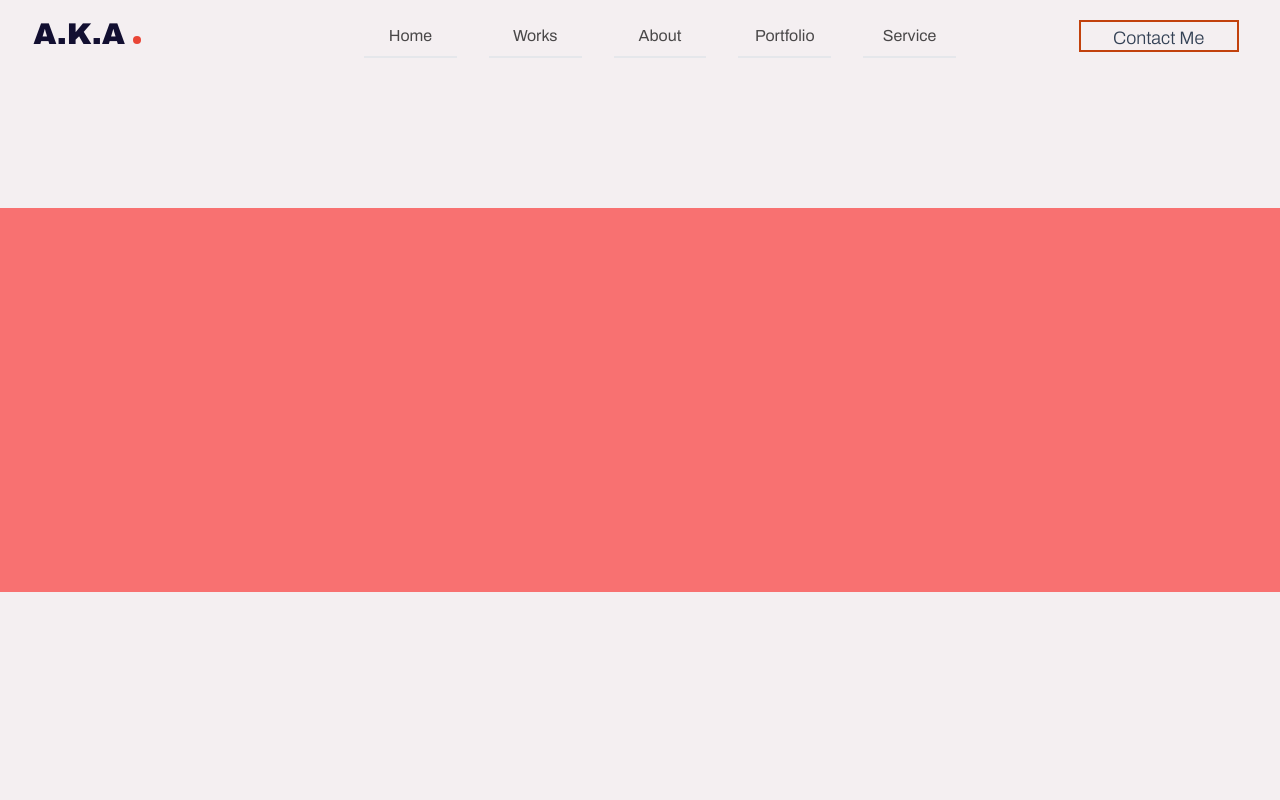
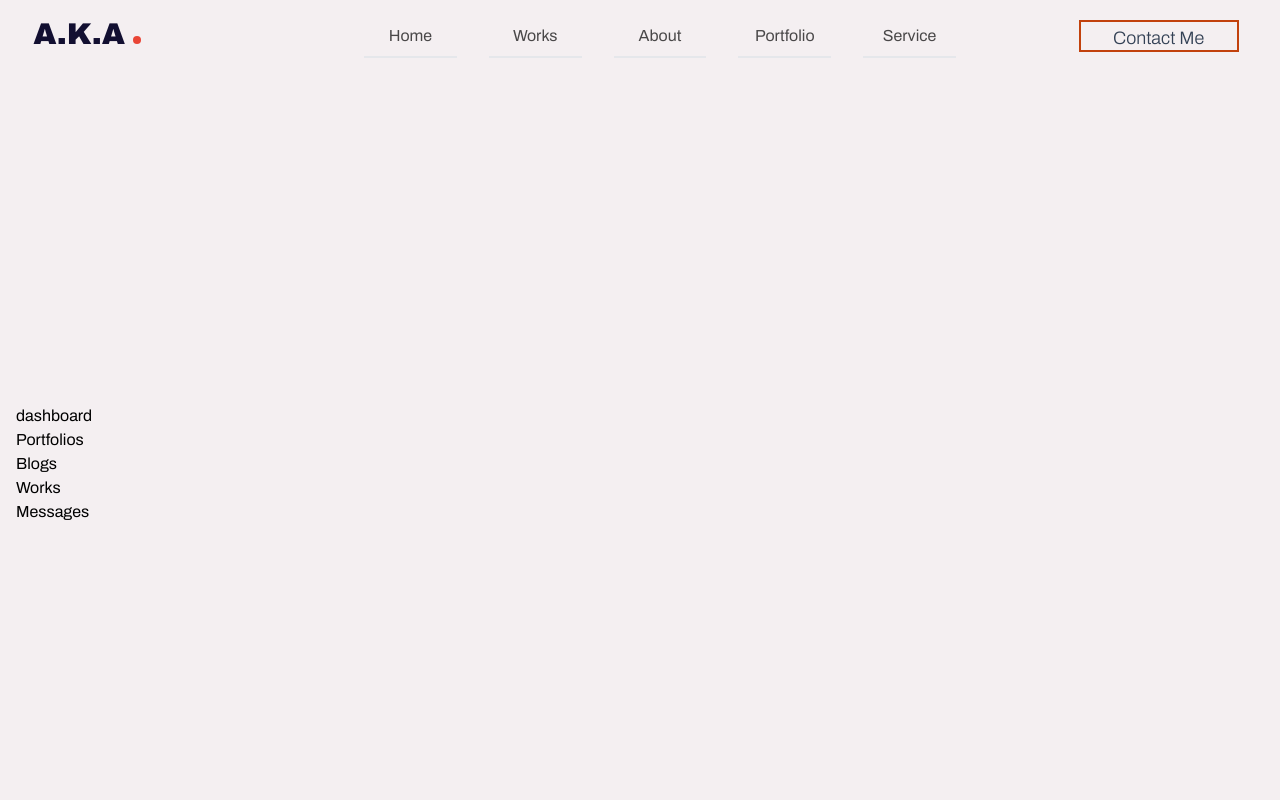
Before and after one commit to AlirezaAkbarpour/Portfolio, a Next.js app: page /dashboard in a window 1280 px wide. Shown: the top 800 px of the page. Built offline with nearby package versions, Linux system fonts and the light colour scheme.

Commit message:
some change

```diff
--- a/app/dashboard/page.tsx
+++ b/app/dashboard/page.tsx
@@ -1,7 +1,15 @@
 export default function page() {
   return (
-    <div className="w-full h-screen bg-background-theme flex items-center">
-            <div className="w-full h-96 bg-red-400"></div>
+    <div className="w-full h-screen bg-background-theme flex items-center mt-16">
+            <div className="w-full h-full flex items-center">
+              <div className="p-4">
+                  dashboard
+                  <div>Portfolios</div>
+                  <div>Blogs</div>
+                  <div>Works</div>
+                  <div>Messages</div>
+              </div>
+            </div>
     </div>
   )
 }
--- a/app/portfolio/page.tsx
+++ b/app/portfolio/page.tsx
@@ -9,8 +9,8 @@ import Link from 'next/link'
 import { CSSTransition } from 'react-transition-group'
 import dynamic from 'next/dynamic'
 
-const ListPortfolio = dynamic(()=> import('@/components/portfolio/list-portfolios'))
-const LastPortfolio = dynamic(()=> import('@/components/portfolio/last-item'))
+const ListPortfolio = dynamic(()=> import('@/components/portfolio/list-portfolios'),{ssr:false})
+const LastPortfolio = dynamic(()=> import('@/components/portfolio/last-item'),{ssr:false})
 
 
 export default function Page() {
@@ -29,7 +29,7 @@ export default function Page() {
   },{scope:container})
 
   return (
-    <div ref={container} className='w-full mt-10 bg-background-theme z-0' >
+    <main ref={container} className='w-full mt-10 bg-background-theme z-0' suppressHydrationWarning={true}>
         <CSSTransition in={true} timeout={3000} classNames='page' unmountOnExit>
         <div className='page flex justify-center '>
           <div className='w-full relative z-10'>
@@ -81,6 +81,6 @@ export default function Page() {
         <div className='page w-full '>
          <ListPortfolio/>
         </div>
-    </div>
+    </main>
   )
 }
--- a/components/banners/github.tsx
+++ b/components/banners/github.tsx
@@ -13,13 +13,11 @@ export default function Github_Ban() {
       cart_ref.current?.addEventListener("mousemove",(e)=>{
           if(e.clientX>width/2) {
           gsap.to('.cart',{
-              rotateX:e.clientY/100,
               rotateY:e.clientX/20,
               immediateRender:false,
             })
           }else{
             gsap.to('.cart',{
-              rotateX:-e.clientY/100,
               rotateY:-e.clientX/20,
               immediateRender:false,
             })
@@ -35,8 +33,8 @@ export default function Github_Ban() {
       })
   })
   return (
-    <Link href={'https://github.com'} className='w-full h-full'>
-    <div className='cart w-p h-80 bg-white shadow-2xl rounded-2xl mt-10 flex
+    <Link href={'https://github.com'} className='cart w-full h-full'>
+    <div className='w-p h-80 bg-white shadow-2xl rounded-2xl mt-10 flex
       transition-all ease-in hover:bg-gray-600 hover:text-white hover:cursor-pointer delay-75'
       ref={cart_ref}
       >
--- a/components/portfolio/last-item.tsx
+++ b/components/portfolio/last-item.tsx
@@ -23,10 +23,8 @@ export default function LastPortfolio() {
     fetchData()
   },[])
 
-  if(isLoading) return(<div className="absolute z-50 left-0 top-0"><Loading/></div>)
-  if(!portfolio) return(<div>Nothing to show!</div>);
-
-  return (
+  return ( <>
+    {!isLoading ? portfolio &&
     <div className='w-full h-full bg-white py-2'>
             <h1 className='w-full h-16 text-3xl px-20 py-4 font-normal'>Last Portfolio</h1>
             <div className="flex justify-center h-full ">
@@ -62,6 +60,9 @@ export default function LastPortfolio() {
             </Link>
             </div>
             </div>
-
     </div>
+    : <>
+      <div className="text-xl text-black w-full text-center py-4 bg-yellow-200 font-bold">Nothing to show!</div>
+    </>}
+    </>
 )}
--- a/components/portfolio/list-portfolios.tsx
+++ b/components/portfolio/list-portfolios.tsx
@@ -22,17 +22,16 @@ export default function ListPortfolioComponent() {
     fetchData()
   },[])
 
-  if(isLoading) return <div className="absolute z-50 left-0 top-0"> <Loading /> </div>
-  if(!list) return <div className="text-lg text-black">No List to show!!</div>
 
   return (
     <div className='w-full h-full bg-white py-8'>
         <h1 className='w-full h-16 py-4 px-20 text-4xl font-semibold'>List Portfolios</h1>
         <ul className='w-full px-20 mt-8'>
            {
-              list &&
+              !isLoading? list &&
              list.map((item,index) =>
              <ListItem key={index} id={item.id} name={item.name} links={item.links}/>)
+             : <><div className="text-xl text-black w-full text-center font-bold bg-yellow-400 py-4">No List to show!!</div></>
            }
         </ul>
     </div>
```
